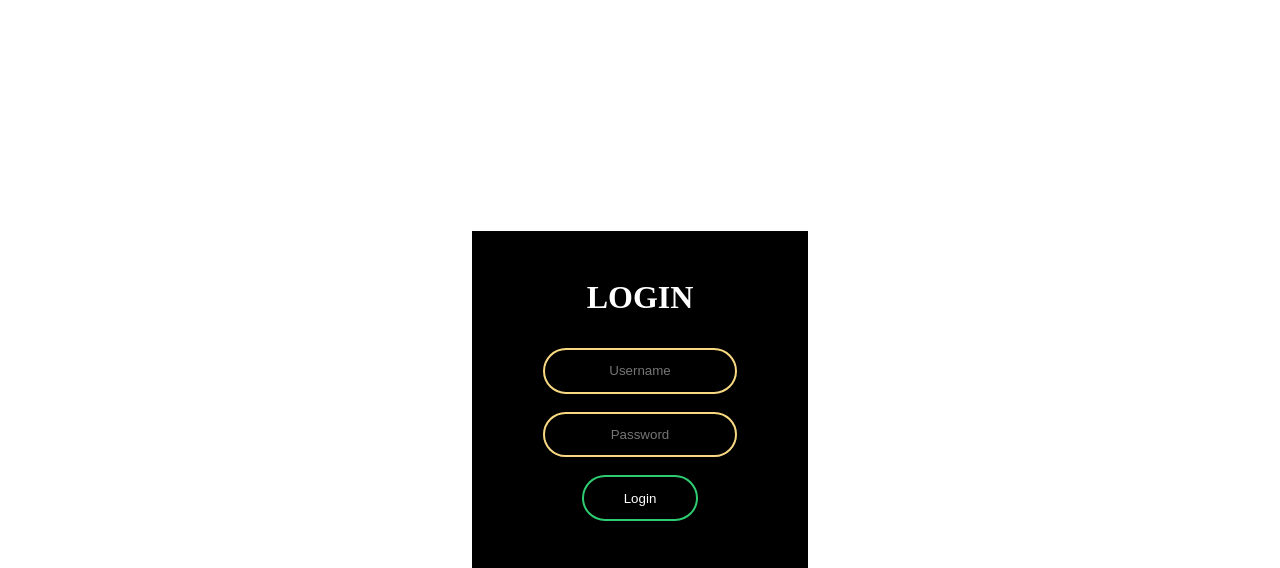
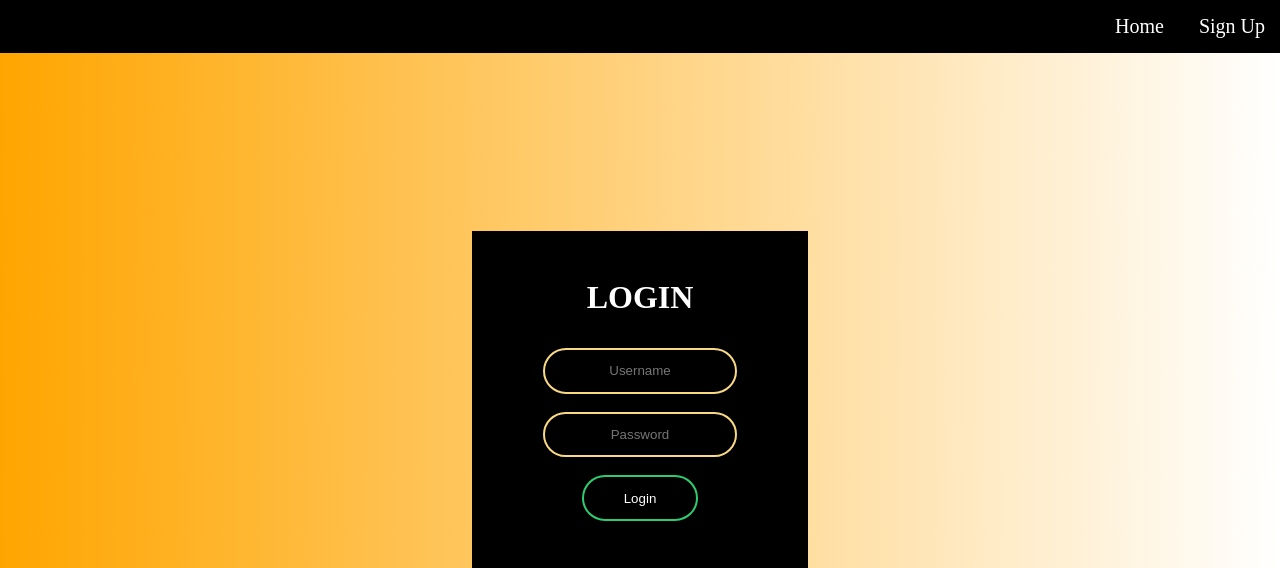
Before and after one commit to Nosajini/SDev3-CA1, a Django app: template templates/login.html in a window 1280 px wide. Shown: the top 568 px of the page. Run offline with Django 3.2, Linux system fonts and the light colour scheme; the template is opened without the code that fills it, so the values that code supplies are empty.

Commit message:
Navbar Added

```diff
--- a/templates/login.html
+++ b/templates/login.html
@@ -7,6 +7,14 @@
     <link rel="stylesheet" href="/SDev3-CA1/static/css/style.css">
     <title>Login</title>
 </head>
+
+<nav>
+    <li>
+        <a href="">Home</a>
+        <a href="">Sign Up</a>
+    </li>
+</nav>
+
 <body>
     <div id="loginContainer">
         <form id="loginForm">
```
